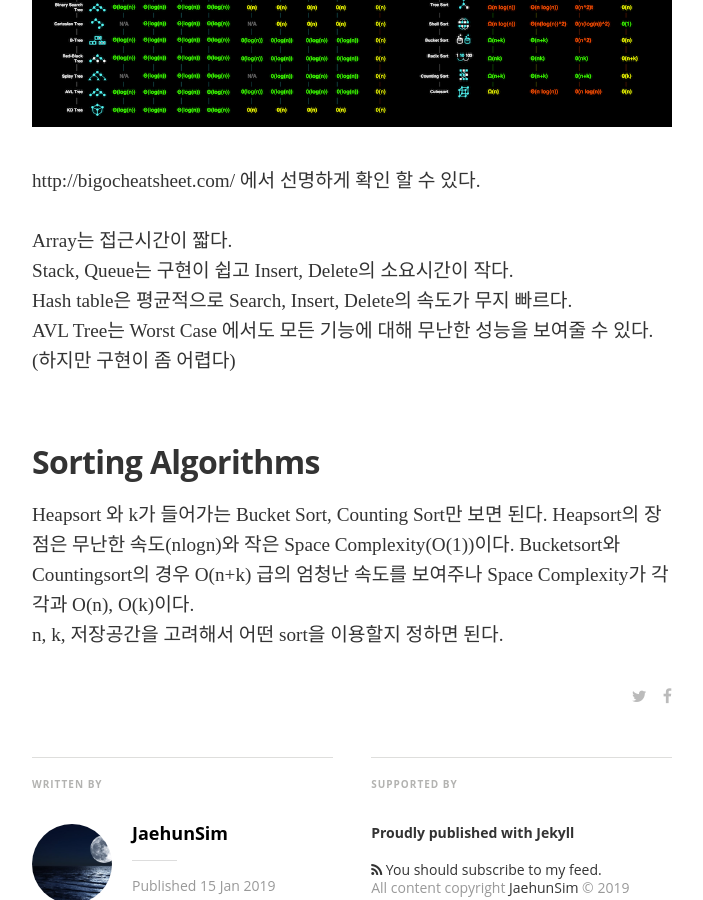
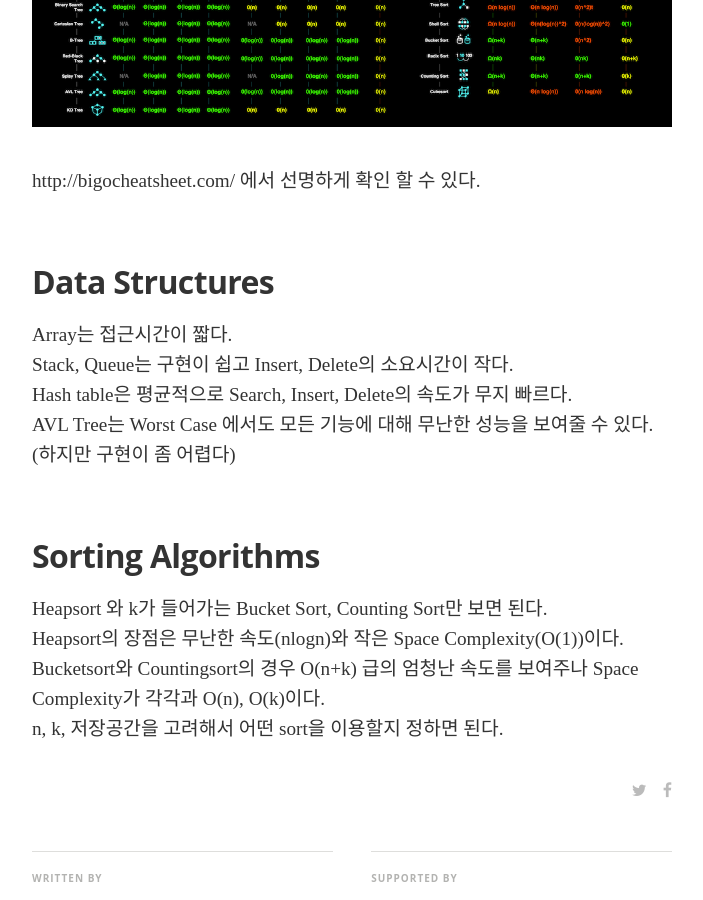
Before and after one commit to JaehunSim/JaehunSim.github.io, a Jekyll site: the page built from _posts/2019-01-15-DS-Sort.md, in a window 1280 px wide and 900 px high, scrolled down 874 px. Shown: the whole window, without its empty margins (288-991 px from the left). Built offline with Jekyll 4.4.1, drawn with Linux system fonts in a browser that asks for light colours; nearby versions of some CDN libraries; some web fonts are replaced; comment, search, counter and statistics services are not loaded.

Commit message:
Update 2019-01-15-DS-Sort.md

```diff
--- a/_posts/2019-01-15-DS-Sort.md
+++ b/_posts/2019-01-15-DS-Sort.md
@@ -18,6 +18,7 @@ comments: true
 
 http://bigocheatsheet.com/ 에서 선명하게 확인 할 수 있다.
 
+## Data Structures
 Array는 접근시간이 짧다.
 Stack, Queue는 구현이 쉽고 Insert, Delete의 소요시간이 작다.
 Hash table은 평균적으로 Search, Insert, Delete의 속도가 무지 빠르다.
```
